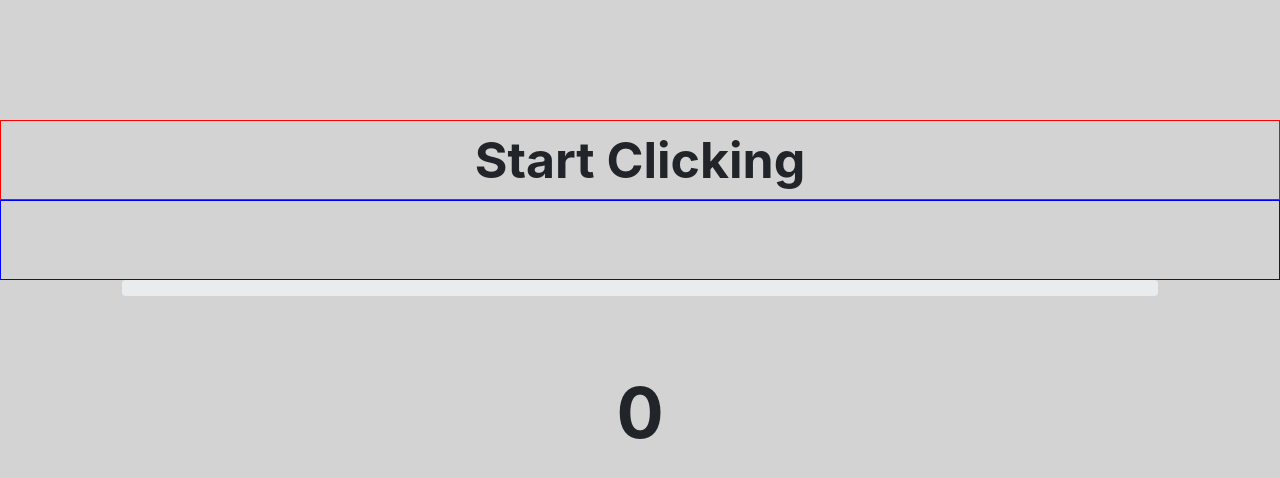
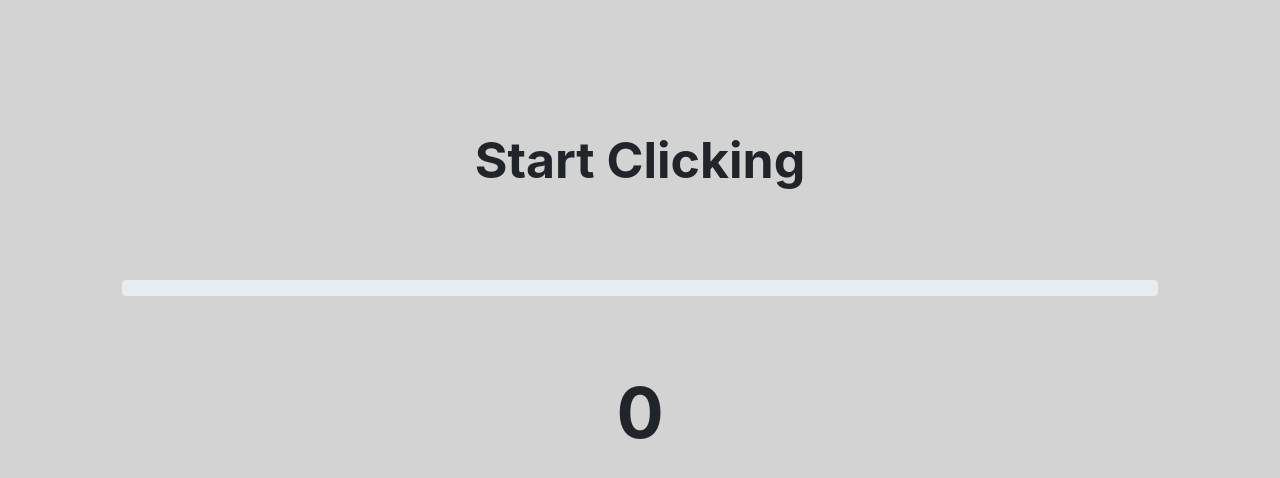
Before and after one commit to vjacek/Start-Clicking, a React (Create React App) app: page / in a window 1280 px wide. Shown: the top 478 px of the page. Built offline with nearby package versions, Linux system fonts and the light colour scheme.

Commit message:
remove borders

```diff
--- a/src/App.js
+++ b/src/App.js
@@ -100,7 +100,7 @@ class App extends Component {
 
         <Row style={{ height: "15vh" }} />
 
-        <Row style={{ height: "10vh", border: "1px solid red" }}>
+        <Row style={{ height: "10vh" }}>
           <div style={{
             margin: "auto",
             fontSize: "50px",
@@ -111,7 +111,7 @@ class App extends Component {
           </div>
         </Row>
 
-        <Row style={{ height: "10vh", border: "1px solid blue" }} />
+        <Row style={{ height: "10vh" }} />
 
         <Row style={{ height: "10vh" }}>
           <Col md={1} />
```
Also changed, not shown: 1 other file (tests, documents, lock files or other folders).
